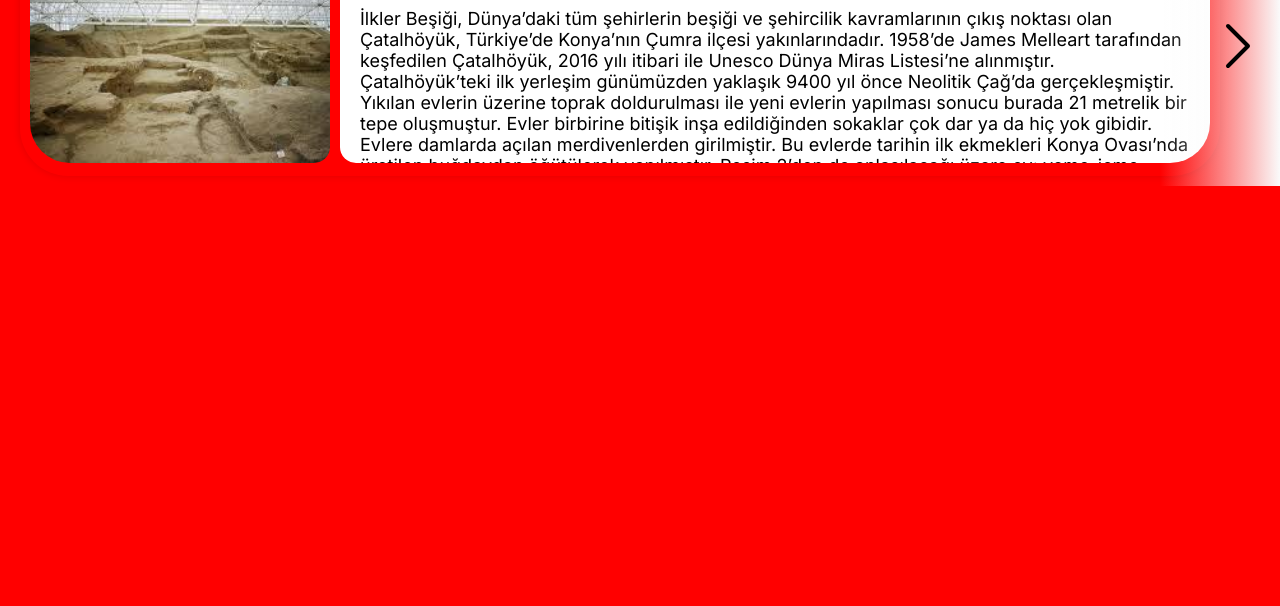
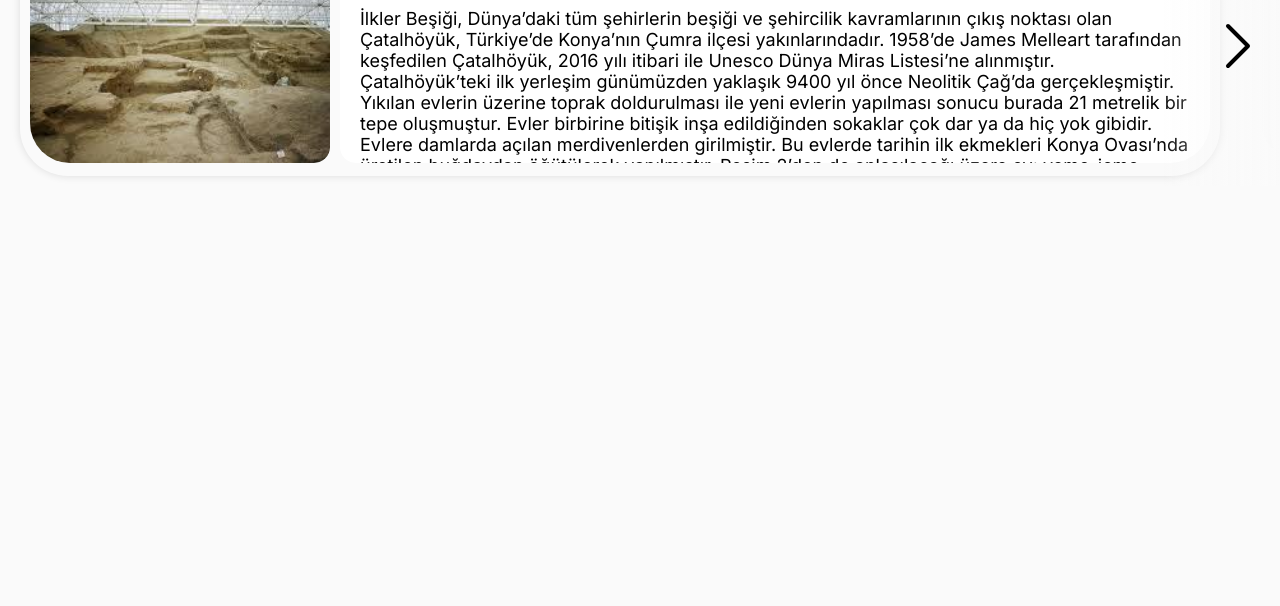
Before and after one commit to t4144077/tubitak, a plain HTML site: page index.html in a window 1280 px wide. Shown: the part 194-800 px from the top of the page. Drawn offline with Linux system fonts and the light colour scheme.

Commit message:
Update general.css

```diff
--- a/styles/general.css
+++ b/styles/general.css
@@ -1,5 +1,5 @@
 body {
-    background-color: red;
+    background-color: #fafafa;
     margin: 0;
     font-family: Inter, Arial;
 
```
